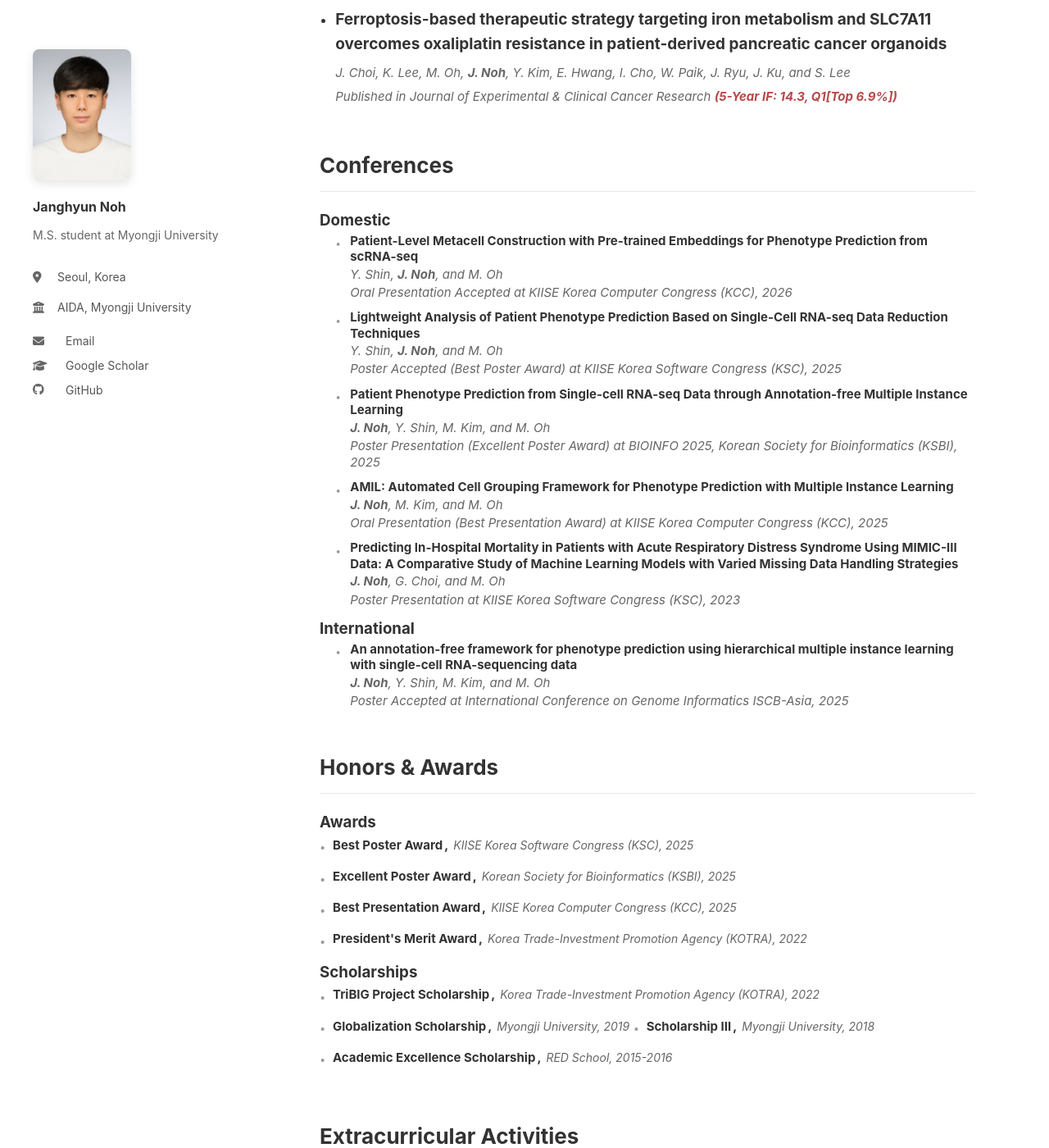
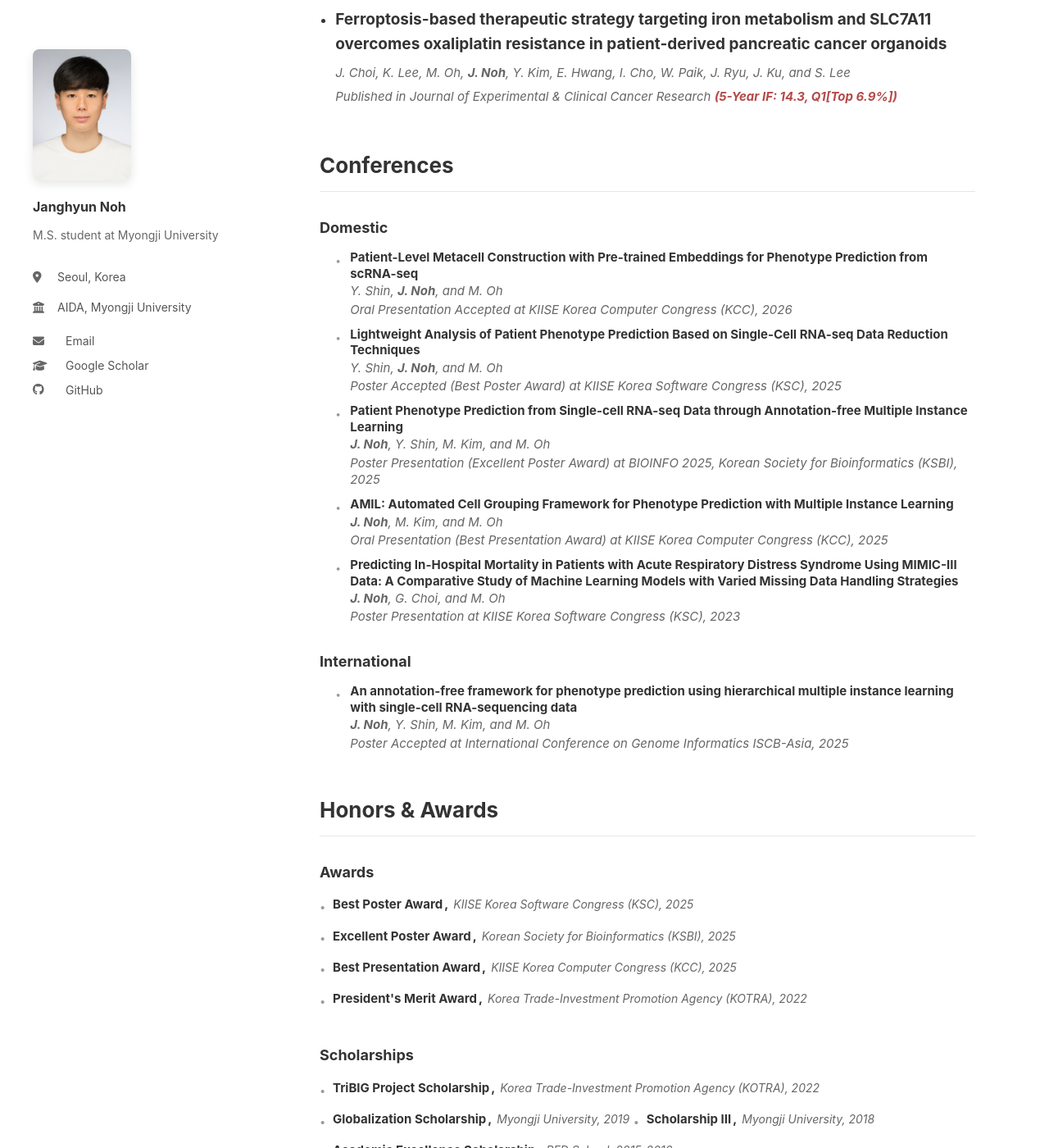
Before and after one commit to janghyunnoh/janghyunnoh.github.io, a Jekyll site: the page built from index.md, in a window 1280 px wide and 1400 px high, scrolled down 876 px. Shown: the whole window at 82% size. Built offline with Jekyll 4.4.1, drawn with Linux system fonts in a browser that asks for light colours.

Commit message:
Reduce h3 size for conference and subsection headings

```diff
--- a/assets/css/profile.css
+++ b/assets/css/profile.css
@@ -313,6 +313,18 @@ body {
     margin-top: 50px;
 }
 
+.main-content h3 {
+    font-size: 18px;
+    font-weight: 700;
+    margin: 30px 0 12px;
+    color: #333;
+}
+
+.main-content h3 + .conference-list,
+.main-content h3 + .honors-list {
+    margin-top: 0;
+}
+
 /* Responsive Design */
 @media (max-width: 968px) {
     .container {
```
